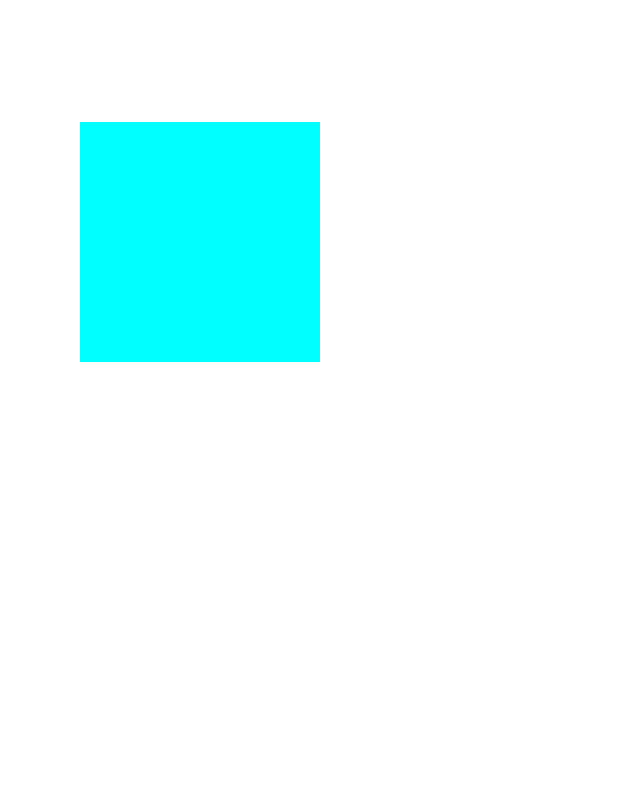
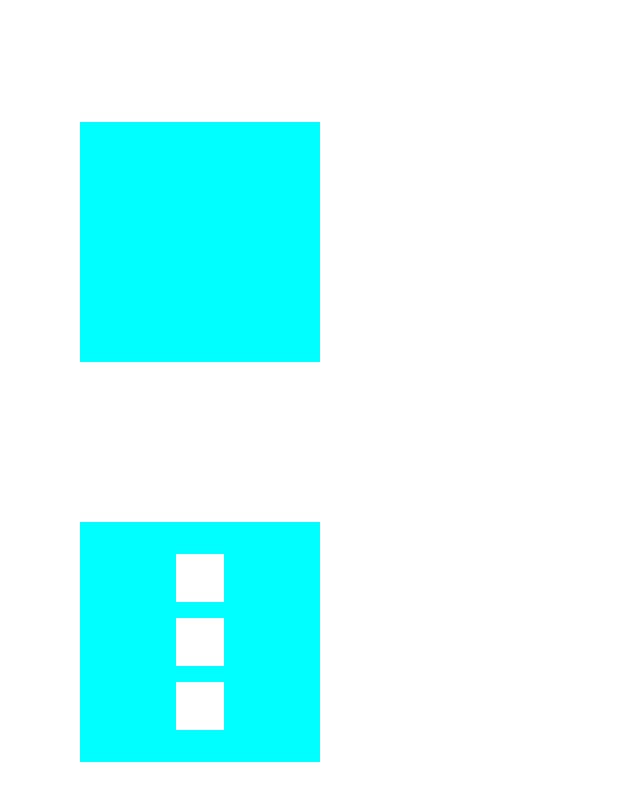
Before and after one commit to EGRrqq/framerMotionTest, a React (Vite) app: page / in a window 1280 px wide. Shown: the part 358-1158 px from the top of the page, without its empty margins (0-640 px from the left). Before the commit the page ends 960 px from the top, so only its background shows below. Built offline with nearby package versions, Linux system fonts and the light colour scheme.

Commit message:
variants

```diff
--- a/src/App.tsx
+++ b/src/App.tsx
@@ -1,6 +1,7 @@
 import './App.css'
 import Box1 from "./components/Box1/Box1";
 import Box2 from "./components/Box2/Box2";
+import Box3 from "./components/Box3/Box3";
 
 const App = () => {
 
@@ -8,6 +9,7 @@ const App = () => {
       <div className="App">
           <Box1 />
           <Box2 />
+          <Box3 />
       </div>
   )
 }
--- a/src/components/Box2/Box2.tsx
+++ b/src/components/Box2/Box2.tsx
@@ -8,10 +8,10 @@ const Box2 = () => {
                 className="box"
                 drag
                 dragConstraints={{
-                    right: 20,
-                    left: -20,
-                    top: 10,
-                    bottom: 10
+                    right: 10,
+                    left: -10,
+                    top: 5,
+                    bottom: 5
                 }}
                 whileHover={{
                     scale: 1.1
--- /dev/null
+++ b/src/components/Box3/Box3.tsx
@@ -0,0 +1,51 @@
+import React from "react";
+import { motion } from "framer-motion";
+
+const Box3 = () => {
+    const boxVariant = {
+        hidden: {
+            x: "-100vw"
+        },
+        visible: {
+            x: 0,
+            transition: {
+                delay: 0.5,
+                when: "beforeChildren",
+                staggerChildren: 0.2
+            }
+        }
+    }
+
+    const listVariant = {
+        hidden: {
+            x: "1vw",
+            opacity: 0
+        },
+        visible: {
+            x: 0,
+            opacity: 1,
+        }
+    }
+
+    return (
+        <div className="box-container">
+            <motion.div
+                className="box"
+                variants={boxVariant}
+                animate="visible"
+                initial="hidden"
+            >
+                {[1, 2, 3].map((box) => {
+                    return (
+                        <motion.li
+                            className="boxItem"
+                            variants={listVariant}
+                        ></motion.li>
+                    )
+                })}
+            </motion.div>
+        </div>
+    )
+}
+
+export default Box3
--- a/src/index.css
+++ b/src/index.css
@@ -21,3 +21,12 @@
   align-items: center;
   justify-content: center;
 }
+
+.boxItem {
+  width: 0.5rem;
+  height: 0.5rem;
+  background-color: white;
+  padding: 1.5rem;
+  list-style: none;
+  margin: 0.5rem;
+}
```
